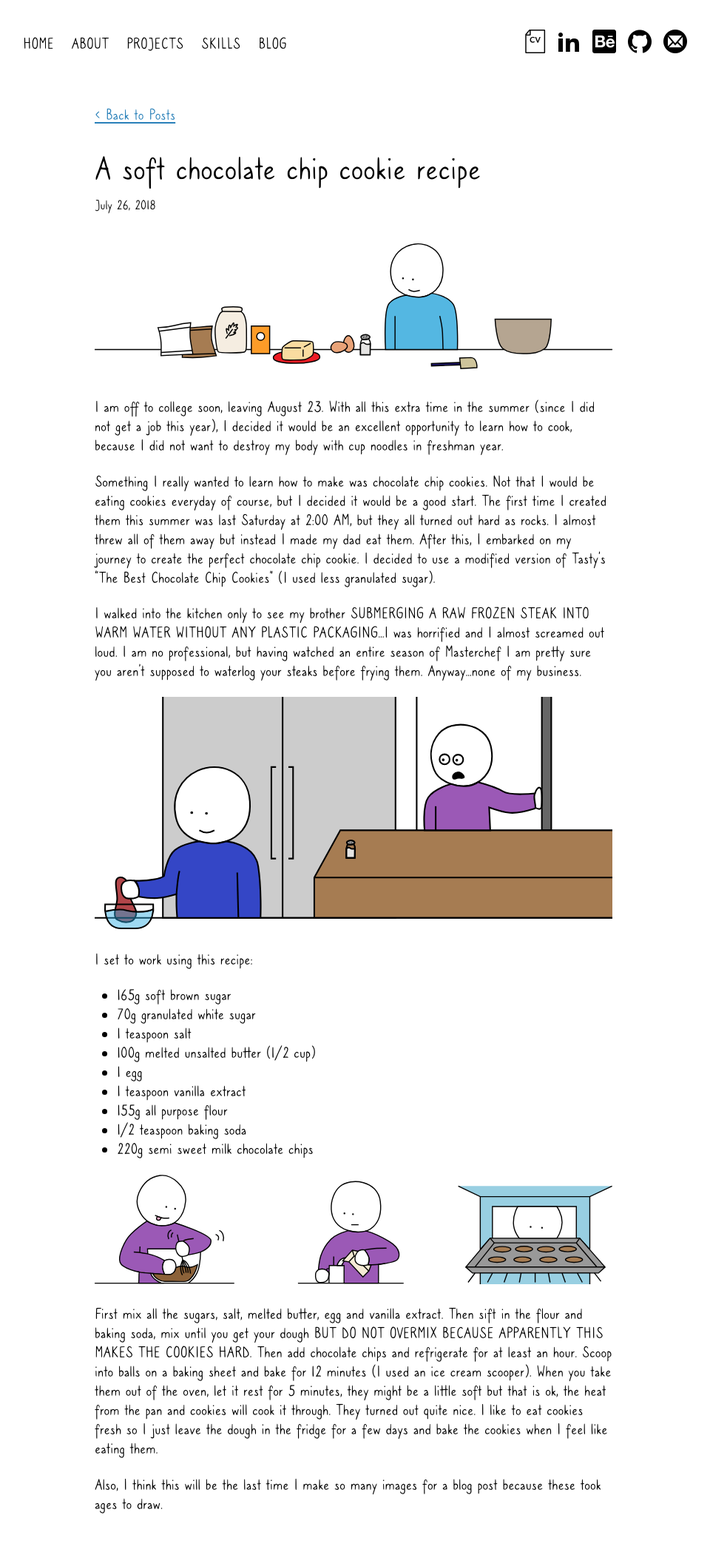
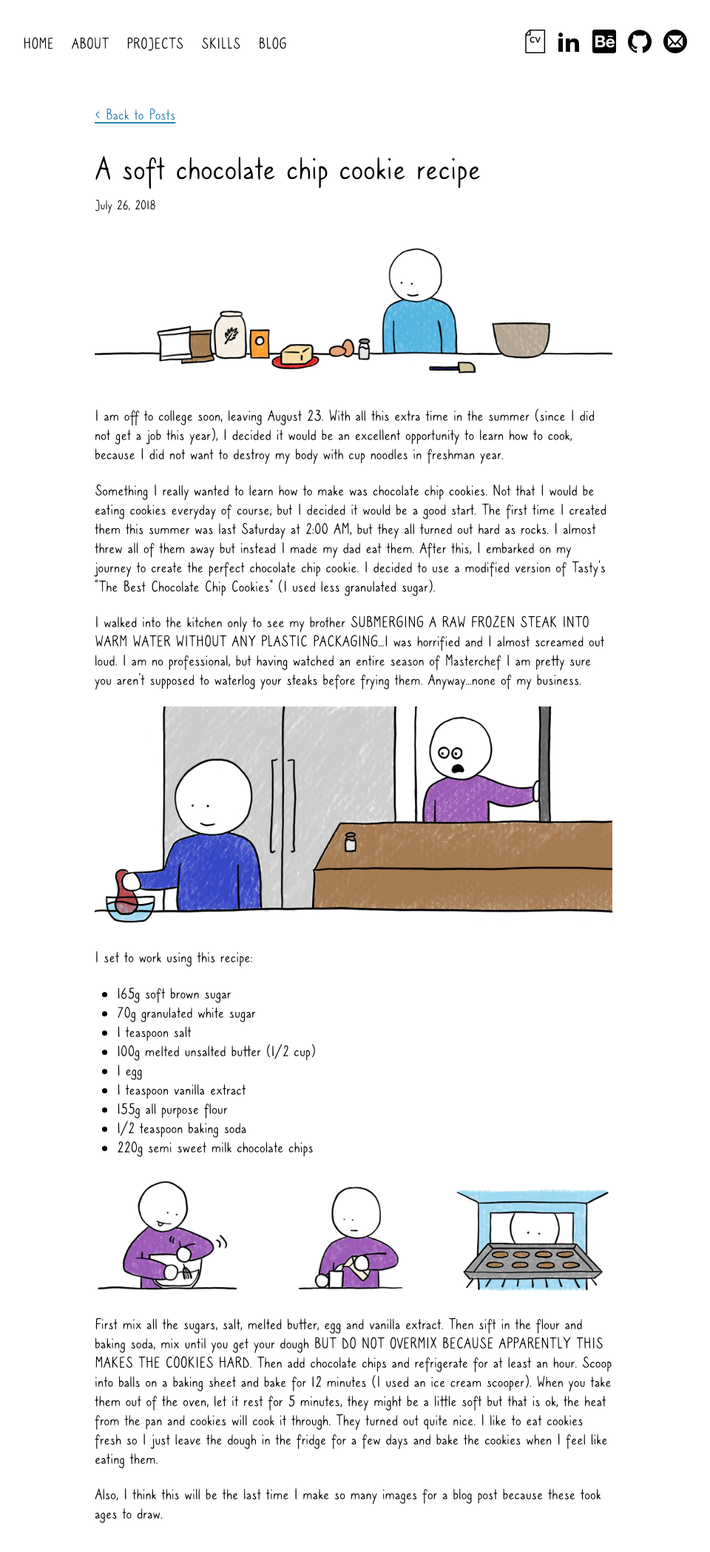
Before and after one commit to kristelfung/bullet-journal, a Jekyll site: the page built from _posts/2018-07-26-a-soft-chocolate-chip-cookie-recipe.md, in a window 1280 px wide. Shown: the whole page at 74% size, without its empty margins (162-1122 px from the left). Built offline with Jekyll 4.4.1, drawn with Linux system fonts in a browser that asks for light colours; some web fonts are replaced; a script that is not in the unit is left out.

Commit message:
Update Blog “2018-07-26-a-soft-chocolate-chip-cookie-recipe”

```diff
--- a/_posts/2018-07-26-a-soft-chocolate-chip-cookie-recipe.md
+++ b/_posts/2018-07-26-a-soft-chocolate-chip-cookie-recipe.md
@@ -4,7 +4,7 @@ title: A soft chocolate chip cookie recipe
 date: 2018-07-26T17:41:56+08:00
 category: Story
 thumbnail: /images/uploads/milkandcookies.png
-coverphoto: /images/uploads/ingredients.svg
+coverphoto: /images/uploads/ingredients.png
 ---
 I am off to college soon, leaving August 23. With all this extra time in the summer (since I did not get a job this year), I decided it would be an excellent opportunity to learn how to cook, because I did not want to destroy my body with cup noodles in freshman year.
 
@@ -12,7 +12,7 @@ Something I really wanted to learn how to make was chocolate chip cookies. Not t
 
 I walked into the kitchen only to see my brother SUBMERGING A RAW FROZEN STEAK INTO WARM WATER WITHOUT ANY PLASTIC PACKAGING...I was horrified and I almost screamed out loud. I am no professional, but having watched an entire season of Masterchef I am pretty sure you aren’t supposed to waterlog your steaks before frying them. Anyway…none of my business.
 
-![Steak in water](/images/uploads/steak.svg)
+![Steak in water](/images/uploads/steak.png)
 
 I set to work using this recipe:
 
@@ -26,7 +26,7 @@ I set to work using this recipe:
 * 1/2 teaspoon baking soda
 * 220g semi sweet milk chocolate chips
 
-![Making cookies](/images/uploads/making-cookies.svg)
+![Making cookies](/images/uploads/baking.png)
 
 First mix all the sugars, salt, melted butter, egg and vanilla extract. Then sift in the flour and baking soda, mix until you get your dough BUT DO NOT OVERMIX BECAUSE APPARENTLY THIS MAKES THE COOKIES HARD. Then add chocolate chips and refrigerate for at least an hour. Scoop into balls on a baking sheet and bake for 12 minutes (I used an ice cream scooper). When you take them out of the oven, let it rest for 5 minutes, they might be a little soft but that is ok, the heat from the pan and cookies will cook it through. They turned out quite nice. I like to eat cookies fresh so I just leave the dough in the fridge for a few days and bake the cookies when I feel like eating them.
 
```
Also changed, not shown: images/uploads/baking.png (added), images/uploads/ingredients.png (added), images/uploads/steak.png (added).
